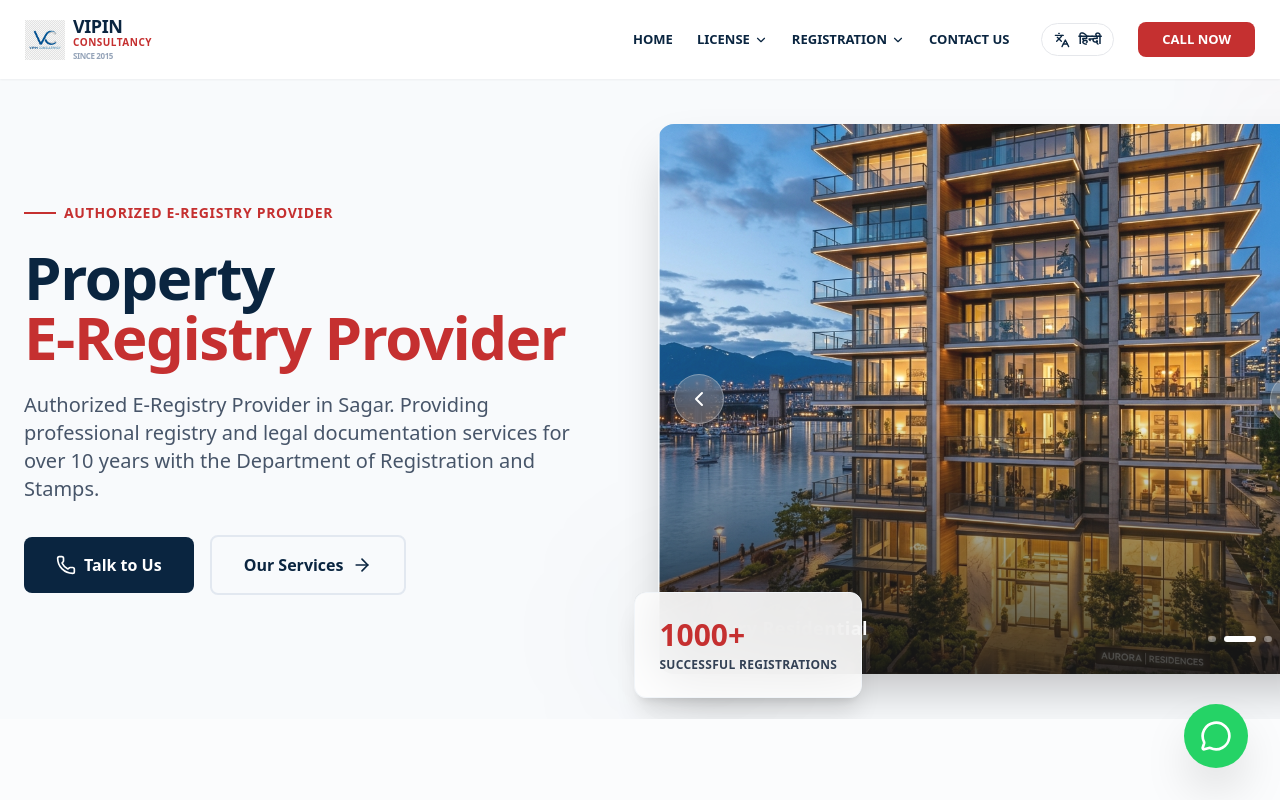
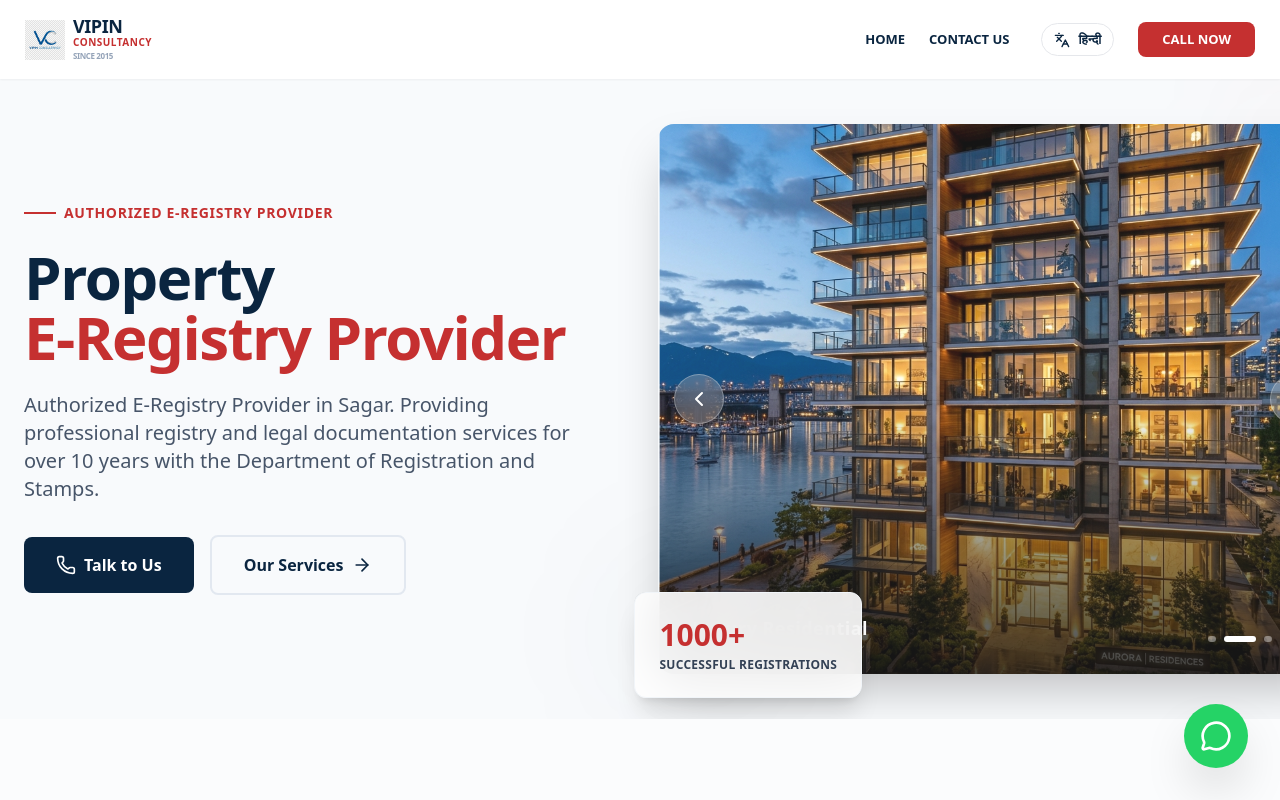
Before and after one commit to ayushpatel996/e-registry, a Next.js app: page / in a window 1280 px wide. Shown: the top 800 px of the page. Built offline with nearby package versions, Linux system fonts and the light colour scheme.

Commit message:
Simplify Navbar by removing License and Registration sections

```diff
--- a/components/Navbar.tsx
+++ b/components/Navbar.tsx
@@ -14,18 +14,6 @@ const Navbar = () => {
 
   const navLinks = [
     { name: t.nav.home, href: '/' },
-    {
-      name: t.nav.license,
-      href: '#services',
-      hasDropdown: true,
-      items: t.nav.licenseItems
-    },
-    {
-      name: t.nav.registration,
-      href: '#process',
-      hasDropdown: true,
-      items: t.nav.registrationItems
-    },
     { name: t.nav.contact, href: '#contact' },
   ];
 
```
